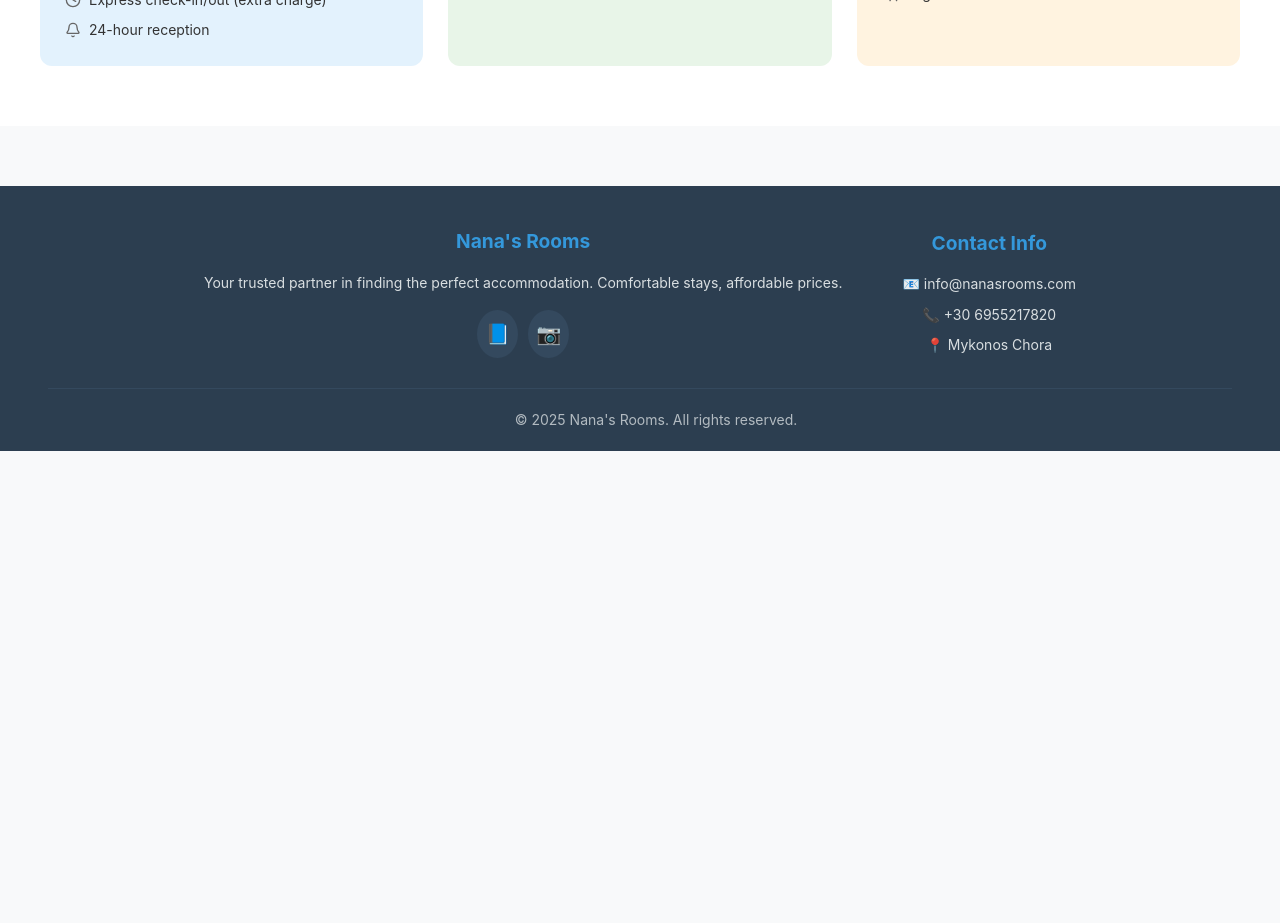
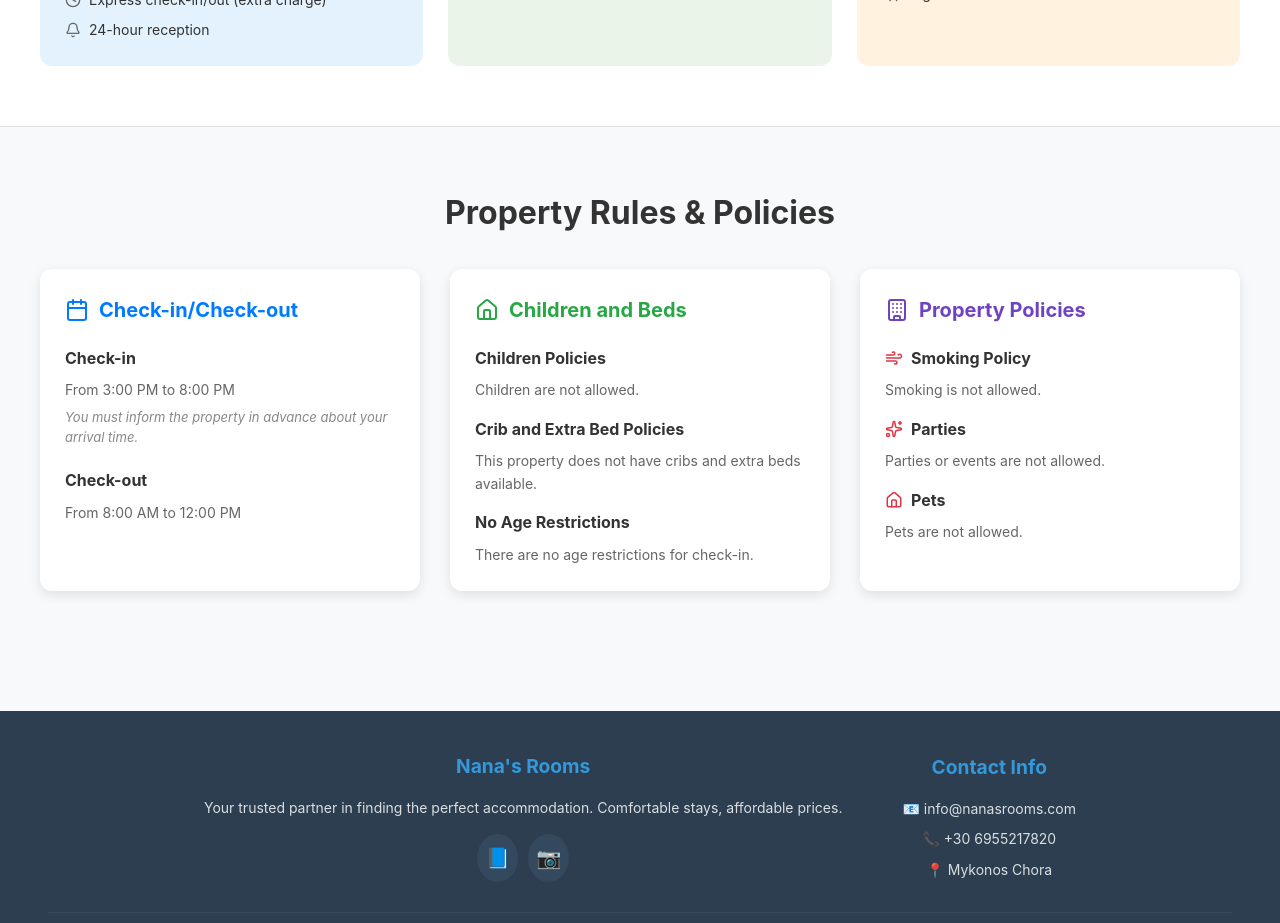
Before and after one commit to Gockster/RentalRooms, a React (Create React App) app: page /rooms/AriesSuite in a window 1280 px wide. Shown: the part 4020-4943 px from the top of the page. Before the commit the page ends 4471 px from the top, so only its background shows below. Built offline with nearby package versions, Linux system fonts and the light colour scheme.

Commit message:
BEAUTIFICATIONS

```diff
--- a/src/components/AriesSuite.js
+++ b/src/components/AriesSuite.js
@@ -849,6 +849,152 @@ export default function AriesSuite() {
             </div>
           </div>
         </div>
+
+        {/* Property Rules Section - Full Width */}
+        <div style={{
+          width: '100vw',
+          marginLeft: 'calc(-50vw + 50%)',
+          backgroundColor: '#f8f9fa',
+          padding: '60px 20px',
+          borderTop: '1px solid #e0e0e0'
+        }}>
+          <div style={{ maxWidth: '1200px', margin: '0 auto' }}>
+            <h2 style={{ fontSize: '32px', fontWeight: 'bold', marginBottom: '30px', textAlign: 'center', color: '#333' }}>
+              {currentLanguage === 'en' ? 'Property Rules & Policies' : 'Κανονισμοί καταλύματος'}
+            </h2>
+
+            <div style={{ display: 'grid', gridTemplateColumns: 'repeat(auto-fit, minmax(350px, 1fr))', gap: '30px' }}>
+
+              {/* Check-in/Check-out */}
+              <div style={{
+                backgroundColor: 'white',
+                padding: '25px',
+                borderRadius: '12px',
+                boxShadow: '0 4px 12px rgba(0,0,0,0.1)'
+              }}>
+                <h3 style={{ fontSize: '20px', fontWeight: 'bold', marginBottom: '20px', color: '#007bff', display: 'flex', alignItems: 'center' }}>
+                  <Calendar size={24} style={{ marginRight: '10px' }} />
+                  {currentLanguage === 'en' ? 'Check-in/Check-out' : 'Check-in/Check-out'}
+                </h3>
+
+                <div style={{ marginBottom: '20px' }}>
+                  <h4 style={{ fontSize: '16px', fontWeight: 'bold', color: '#333', marginBottom: '8px' }}>
+                    {currentLanguage === 'en' ? 'Check-in' : 'Check-in'}
+                  </h4>
+                  <p style={{ fontSize: '14px', color: '#666', marginBottom: '5px' }}>
+                    {currentLanguage === 'en' ? 'From 3:00 PM to 8:00 PM' : 'Από 3:00 μ.μ. έως 8:00 μ.μ.'}
+                  </p>
+                  <p style={{ fontSize: '13px', color: '#888', fontStyle: 'italic' }}>
+                    {currentLanguage === 'en'
+                      ? 'You must inform the property in advance about your arrival time.'
+                      : 'Θα πρέπει να ενημερώσετε το κατάλυμα εκ των προτέρων τι ώρα θα φτάσετε.'}
+                  </p>
+                </div>
+
+                <div style={{ marginBottom: '20px' }}>
+                  <h4 style={{ fontSize: '16px', fontWeight: 'bold', color: '#333', marginBottom: '8px' }}>
+                    {currentLanguage === 'en' ? 'Check-out' : 'Check-out'}
+                  </h4>
+                  <p style={{ fontSize: '14px', color: '#666' }}>
+                    {currentLanguage === 'en' ? 'From 8:00 AM to 12:00 PM' : 'Από 8:00 π.μ. έως 12:00 μ.μ.'}
+                  </p>
+                </div>
+              </div>
+
+
+
+              {/* Children and Beds */}
+              <div style={{
+                backgroundColor: 'white',
+                padding: '25px',
+                borderRadius: '12px',
+                boxShadow: '0 4px 12px rgba(0,0,0,0.1)'
+              }}>
+                <h3 style={{ fontSize: '20px', fontWeight: 'bold', marginBottom: '20px', color: '#28a745', display: 'flex', alignItems: 'center' }}>
+                  <Home size={24} style={{ marginRight: '10px' }} />
+                  {currentLanguage === 'en' ? 'Children and Beds' : 'Παιδιά και κρεβάτια'}
+                </h3>
+
+                <div style={{ marginBottom: '15px' }}>
+                  <h4 style={{ fontSize: '16px', fontWeight: 'bold', color: '#333', marginBottom: '8px' }}>
+                    {currentLanguage === 'en' ? 'Children Policies' : 'Πολιτικές σχετικά με τα παιδιά'}
+                  </h4>
+                  <p style={{ fontSize: '14px', color: '#666' }}>
+                    {currentLanguage === 'en' ? 'Children are not allowed.' : 'Δεν επιτρέπονται τα παιδιά.'}
+                  </p>
+                </div>
+
+                <div style={{ marginBottom: '15px' }}>
+                  <h4 style={{ fontSize: '16px', fontWeight: 'bold', color: '#333', marginBottom: '8px' }}>
+                    {currentLanguage === 'en' ? 'Crib and Extra Bed Policies' : 'Πολιτικές για βρεφικές κούνιες και επιπλέον κρεβάτια'}
+                  </h4>
+                  <p style={{ fontSize: '14px', color: '#666' }}>
+                    {currentLanguage === 'en'
+                      ? 'This property does not have cribs and extra beds available.'
+                      : 'Αυτό το κατάλυμα δεν διαθέτει βρεφικές κούνιες και επιπλέον κρεβάτια.'}
+                  </p>
+                </div>
+
+                <div>
+                  <h4 style={{ fontSize: '16px', fontWeight: 'bold', color: '#333', marginBottom: '8px' }}>
+                    {currentLanguage === 'en' ? 'No Age Restrictions' : 'Χωρίς περιορισμό ηλικίας'}
+                  </h4>
+                  <p style={{ fontSize: '14px', color: '#666' }}>
+                    {currentLanguage === 'en'
+                      ? 'There are no age restrictions for check-in.'
+                      : 'Δεν υπάρχουν περιορισμοί ηλικίας για το check-in'}
+                  </p>
+                </div>
+              </div>
+
+              {/* Property Policies */}
+              <div style={{
+                backgroundColor: 'white',
+                padding: '25px',
+                borderRadius: '12px',
+                boxShadow: '0 4px 12px rgba(0,0,0,0.1)'
+              }}>
+                <h3 style={{ fontSize: '20px', fontWeight: 'bold', marginBottom: '20px', color: '#6f42c1', display: 'flex', alignItems: 'center' }}>
+                  <Building size={24} style={{ marginRight: '10px' }} />
+                  {currentLanguage === 'en' ? 'Property Policies' : 'Πολιτικές καταλύματος'}
+                </h3>
+
+                <div style={{ marginBottom: '15px' }}>
+                  <h4 style={{ fontSize: '16px', fontWeight: 'bold', color: '#333', marginBottom: '8px', display: 'flex', alignItems: 'center' }}>
+                    <Wind size={18} style={{ marginRight: '8px', color: '#dc3545' }} />
+                    {currentLanguage === 'en' ? 'Smoking Policy' : 'Πολιτική καπνίσματος'}
+                  </h4>
+                  <p style={{ fontSize: '14px', color: '#666' }}>
+                    {currentLanguage === 'en' ? 'Smoking is not allowed.' : 'Δεν επιτρέπεται το κάπνισμα.'}
+                  </p>
+                </div>
+
+                <div style={{ marginBottom: '15px' }}>
+                  <h4 style={{ fontSize: '16px', fontWeight: 'bold', color: '#333', marginBottom: '8px', display: 'flex', alignItems: 'center' }}>
+                    <Sparkles size={18} style={{ marginRight: '8px', color: '#dc3545' }} />
+                    {currentLanguage === 'en' ? 'Parties' : 'Πάρτι'}
+                  </h4>
+                  <p style={{ fontSize: '14px', color: '#666' }}>
+                    {currentLanguage === 'en'
+                      ? 'Parties or events are not allowed.'
+                      : 'Δεν επιτρέπονται τα πάρτι ή/και οι εκδηλώσεις'}
+                  </p>
+                </div>
+
+                <div>
+                  <h4 style={{ fontSize: '16px', fontWeight: 'bold', color: '#333', marginBottom: '8px', display: 'flex', alignItems: 'center' }}>
+                    <Home size={18} style={{ marginRight: '8px', color: '#dc3545' }} />
+                    {currentLanguage === 'en' ? 'Pets' : 'Κατοικίδια ζώα'}
+                  </h4>
+                  <p style={{ fontSize: '14px', color: '#666' }}>
+                    {currentLanguage === 'en' ? 'Pets are not allowed.' : 'Τα κατοικίδια δεν επιτρέπονται.'}
+                  </p>
+                </div>
+              </div>
+
+            </div>
+          </div>
+        </div>
       </main>
       <Footer />
     </div>
```
